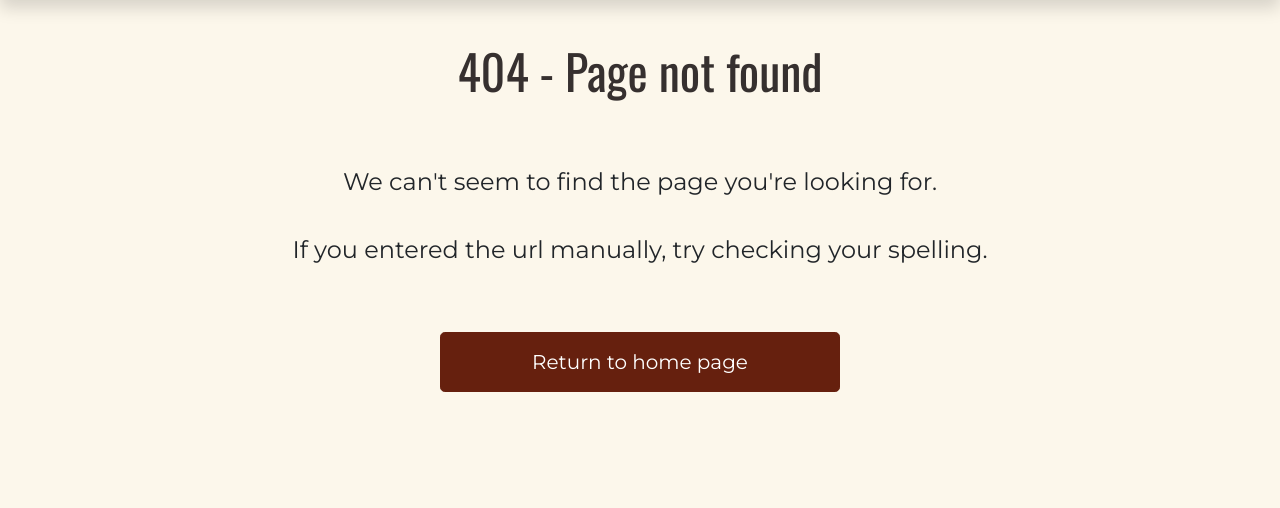
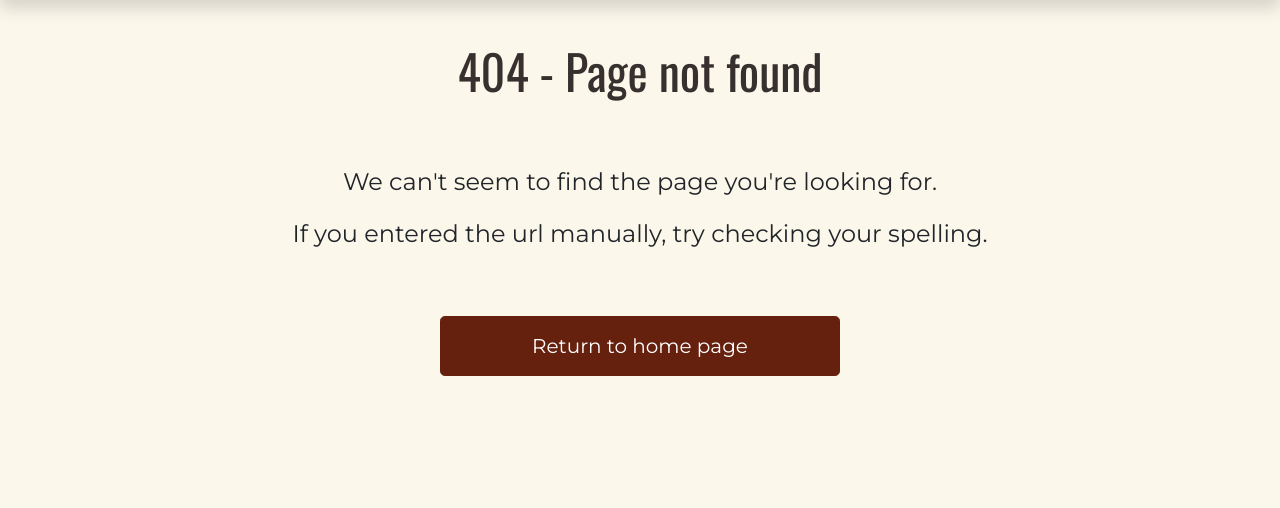
Before and after one commit to HansT01/IAB207-Events, a Flask app: template concerts/templates/pages/404.jinja in a window 1280 px wide. Shown: the part 70-578 px from the top of the page. Run offline with Flask 2, Linux system fonts and the light colour scheme; the template is opened without the code that fills it, so the values that code supplies are empty; some libraries are stand-ins or nearby versions.

Commit message:
Small css change to error pages

```diff
--- a/concerts/templates/pages/404.jinja
+++ b/concerts/templates/pages/404.jinja
@@ -14,7 +14,7 @@
         We can't seem to find the page you're looking for.
       </p>
     </div>
-    <div class="d-flex justify-content-center my-3 mw-100">
+    <div class="d-flex justify-content-center mb-3 mw-100">
       <p class="text-center" style="font-size: 1.5rem;">
         If you entered the url manually, try checking your spelling.
       </p>
--- a/concerts/templates/pages/500.jinja
+++ b/concerts/templates/pages/500.jinja
@@ -9,12 +9,12 @@
   </div>
 
   <div class="row">
-    <div class="d-flex justify-content-center my-3 mw-100">
+    <div class="d-flex justify-content-center mb-3 mw-100">
       <p class="text-center" style="font-size: 1.5rem;">
         The server encountered an internal error or misconfiguration and was unable to complete your request.
       </p>
     </div>
-    <div class="d-flex justify-content-center my-3 mw-100">
+    <div class="d-flex justify-content-center mb-3 mw-100">
       <p class="text-center" style="font-size: 1.5rem;">
         Try refreshing the page. Alternatively, contact the server administrator with anything you might have done that
         may have caused the error.
```
